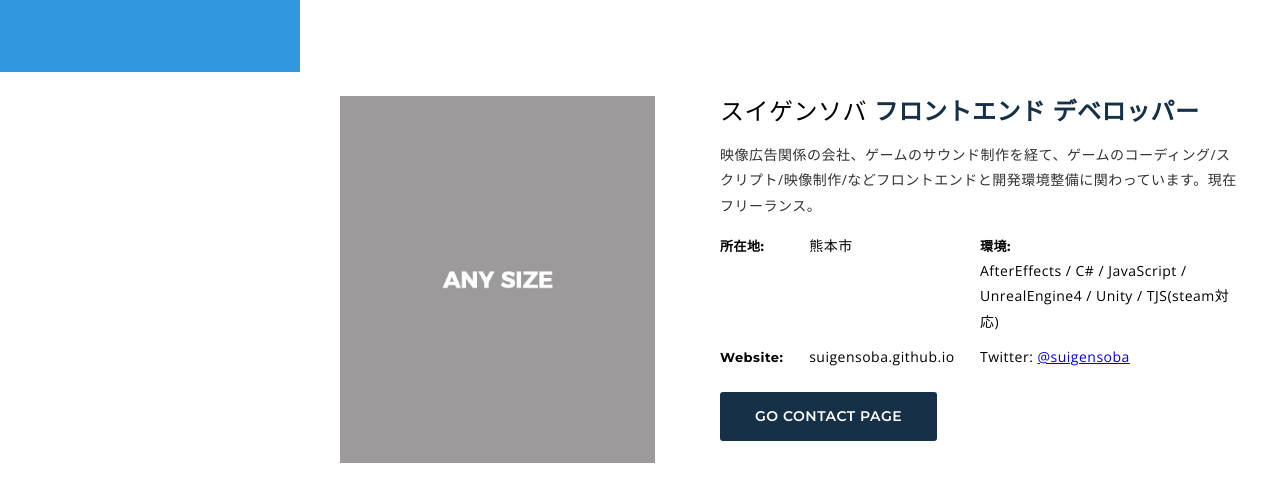
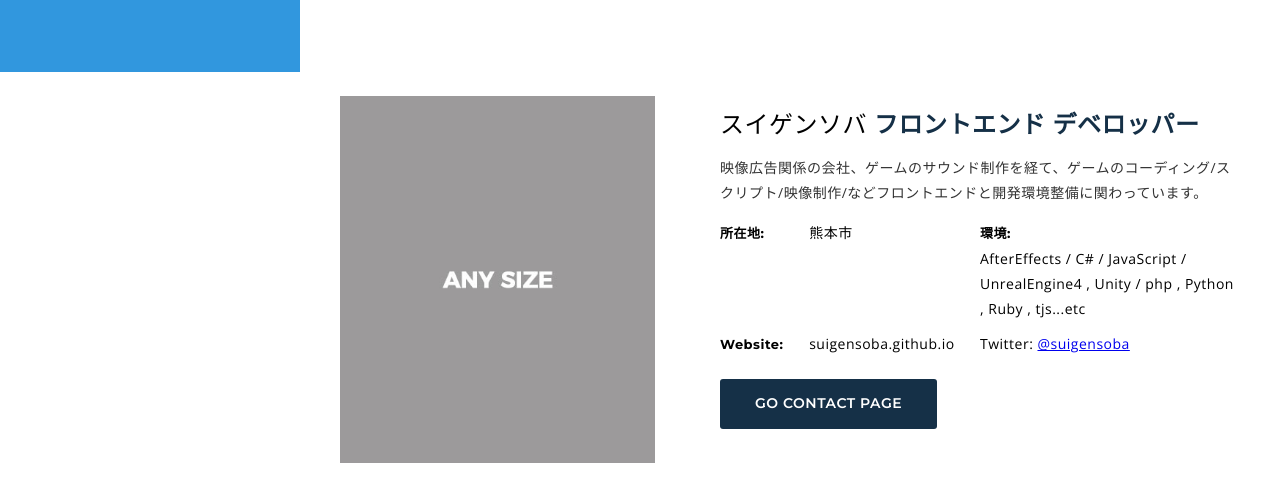
Before and after one commit to suigensoba/suigensoba.github.io, a plain HTML site: page index.html in a window 1280 px wide. Shown: the part 728-1230 px from the top of the page. Drawn offline with nearby package versions, Linux system fonts and the light colour scheme; no server answers.

Commit message:
profile edit

```diff
--- a/index.html
+++ b/index.html
@@ -102,7 +102,7 @@
 											<h4>スイゲンソバ <span class="animation_text_word"></span></h4>
 										</div>
 										<div class="definition">
-											<p>映像広告関係の会社、ゲームのサウンド制作を経て、ゲームのコーディング/スクリプト/映像制作/などフロントエンドと開発環境整備に関わっています。現在フリーランス。</p>
+											<p>映像広告関係の会社、ゲームのサウンド制作を経て、ゲームのコーディング/スクリプト/映像制作/などフロントエンドと開発環境整備に関わっています。</p>
 										</div>
 										<div class="about_short_contact_wrap">
 											<ul>
@@ -110,7 +110,7 @@
 													<span><label>所在地:</label> 熊本市</span>
 												</li>
 												<li>
-													<span><label>環境:</label><br>AfterEffects / C# / JavaScript / UnrealEngine4 / Unity / TJS(steam対応)</span>
+													<span><label>環境:</label><br>AfterEffects / C# / JavaScript / UnrealEngine4 , Unity / php , Python , Ruby , tjs...etc </span>
 												</li>
 												<li>
 													<span><label>Website:</label> <a href="https://suigensoba.github.io/">suigensoba.github.io</a></span>
```
